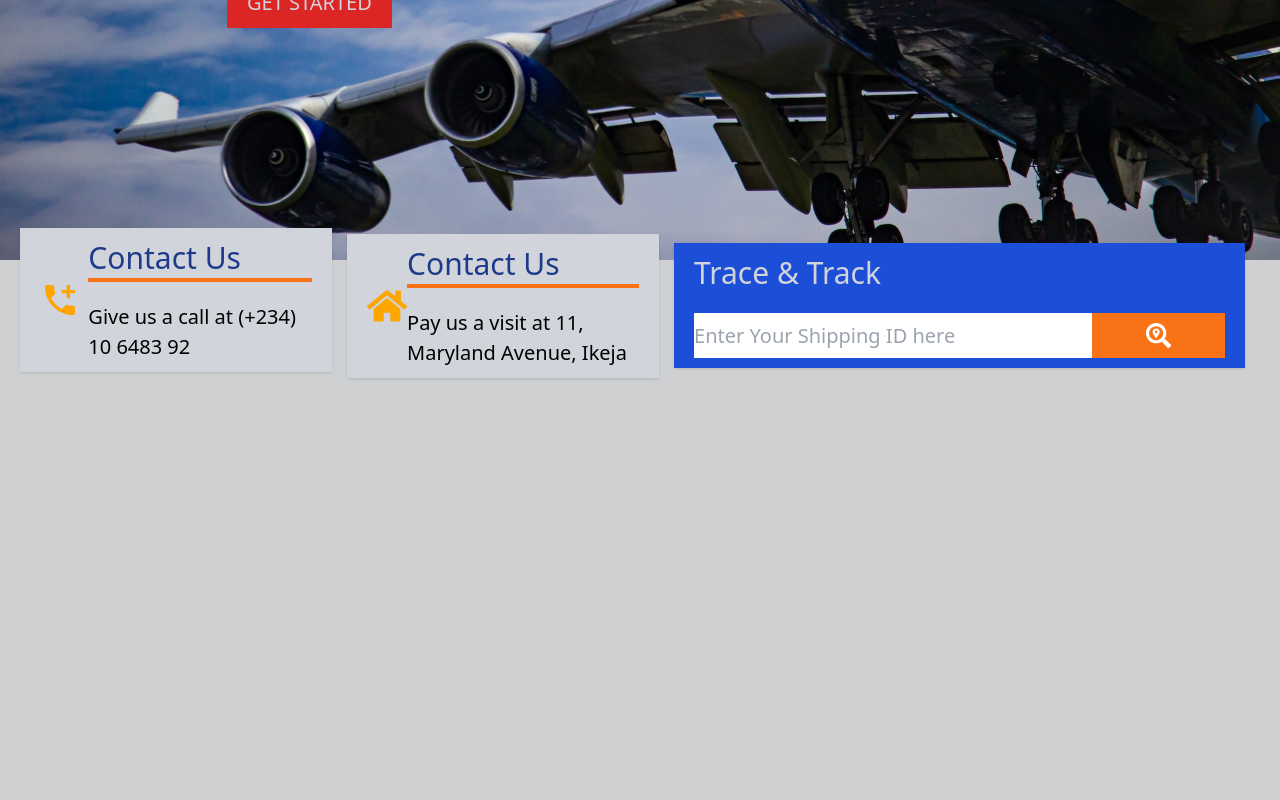
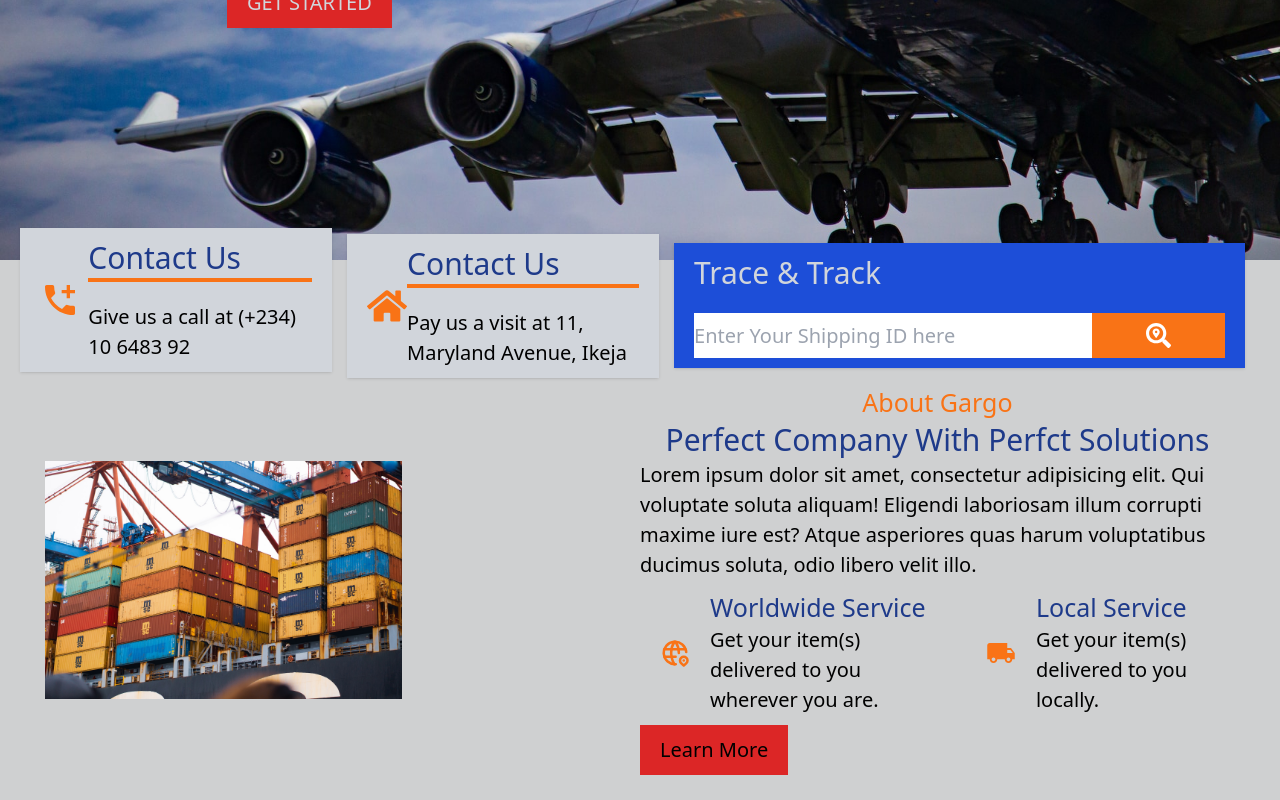
Before and after one commit to DaScOrPiO/logistic-app, a React (Vite) app: page / in a window 1280 px wide. Shown: the part 611-1411 px from the top of the page. Before the commit the page ends 1015 px from the top, so only its background shows below. Built offline with nearby package versions, Linux system fonts and the light colour scheme.

Commit message:
FEAT: landing page section 1

```diff
--- a/src/components/desktoNav.jsx
+++ b/src/components/desktoNav.jsx
@@ -35,7 +35,7 @@ export default function DesktoNav() {
     const handleScroll = () => {
       const winHeight = window.innerHeight;
       const scroll = window.scrollY;
-      const scrollOffset = scroll > winHeight * 0.1;
+      const scrollOffset = scroll > winHeight * 0.2;
 
       setIsFixed(scrollOffset);
     };
--- a/src/components/homepage.jsx
+++ b/src/components/homepage.jsx
@@ -1,80 +1,11 @@
-import { FaHome } from "react-icons/fa";
-import { MdAddCall } from "react-icons/md";
-import { FaSearchLocation } from "react-icons/fa";
+import Header from "./landingPage/header";
+import Section1 from "./landingPage/section1";
 
-export default function Homepage() {
+export default function homepage() {
   return (
     <div className="homepage-contents w-full">
-      <header className="py-5 px-3 flex flex-col items-center justify-center">
-        <div className="hero-image w-full h-full">
-          <div className="text-container flex flex-col items-start justify-center md:w-3/4 h-full mt-8 ml-12 py-5">
-            <h2 className="lg:text-6xl md:text-3xl text-gray-300">
-              Empower Your Business With Better Logistics
-            </h2>
-            <p className="text-gray-300 md:text-xl mt-2">
-              We Provide Quality Logistic Services Around The World
-            </p>
-
-            <div className="flex justify-center md:w-2/4 mt-2">
-              <button className="px-4 py-2 bg-red-600 text-gray-300">
-                GET STARTED
-              </button>
-            </div>
-          </div>
-        </div>
-
-        <section className="card-section-1 w-full flex flex-col flex-wrap justify-center py-2 px-2">
-          <div className="inner-content w-full flex justify-evenly items-center lg:flex-nowrap md:flex-wrap py-2 px-2">
-            <div className="item-1 md:mr-3 shadow md:w-2/5 py-2 flex bg-gray-300 px-4">
-              <span className="icon-element w-1/4 flex items-center">
-                <MdAddCall size="40px" color="orange" />
-              </span>
-
-              <span>
-                <h2 className="mb-4 text-2xl text-blue-900 border-b-4 border-orange-500">
-                  Contact Us
-                </h2>
-                <p>Give us a call at (+234) 10 6483 92</p>
-              </span>
-            </div>
-
-            <div className="item-2 md:mr-3 shadow md:w-2/5 py-2 flex bg-gray-300 px-4">
-              <span className="icon-element w-1/4 flex items-center">
-                <FaHome size="40px" color="orange" />
-              </span>
-
-              <span>
-                <h2 className="mb-4 text-2xl text-blue-900 border-b-4 border-orange-500 f">
-                  Contact Us
-                </h2>
-                <p>Pay us a visit at 11, Maryland Avenue, Ikeja</p>
-              </span>
-            </div>
-
-            <div
-              className="item-3 flex flex-col justify-center md:mr-3 shadow md:w-3/4
-             px-4 py-2 bg-blue-700 text-gray-300"
-            >
-              <h2 className="mb-4 text-2xl">Trace & Track</h2>
-              <div className="w-full flex">
-                <label htmlFor="search-location" hidden></label>
-                <input
-                  type="text"
-                  id="search-location"
-                  placeholder="Enter Your Shipping ID here"
-                  className="w-3/4"
-                />
-                <button
-                  type="submit"
-                  className="bg-orange-500 px-3 py-2 w-1/4 flex justify-center"
-                >
-                  <FaSearchLocation size="25px" color="white" />
-                </button>
-              </div>
-            </div>
-          </div>
-        </section>
-      </header>
+      <Header />
+      <Section1 />
     </div>
   );
 }
--- /dev/null
+++ b/src/components/landingPage/header.jsx
@@ -0,0 +1,80 @@
+import { FaHome } from "react-icons/fa";
+import { MdAddCall } from "react-icons/md";
+import { FaSearchLocation } from "react-icons/fa";
+
+export default function Homepage() {
+  return (
+    <>
+      <header className="py-5 px-3 flex flex-col items-center justify-center">
+        <div className="hero-image w-full h-full">
+          <div className="text-container flex flex-col items-start justify-center md:w-3/4 h-full mt-8 ml-12 py-5">
+            <h2 className="lg:text-6xl md:text-3xl text-gray-300">
+              Empower Your Business With Better Logistics
+            </h2>
+            <p className="text-gray-300 md:text-xl mt-2">
+              We Provide Quality Logistic Services Around The World
+            </p>
+
+            <div className="flex justify-center md:w-2/4 mt-2">
+              <button className="px-4 py-2 bg-red-600 text-gray-300">
+                GET STARTED
+              </button>
+            </div>
+          </div>
+        </div>
+
+        <section className="card-section-1 w-full flex flex-col flex-wrap justify-center py-2 px-2">
+          <div className="inner-content w-full flex justify-evenly items-center lg:flex-nowrap md:flex-wrap py-2 px-2">
+            <div className="item-1 md:mr-3 shadow md:w-2/5 py-2 flex bg-gray-300 px-4">
+              <span className="icon-element w-1/4 flex items-center">
+                <MdAddCall size="40px" className="text-orange-500" />
+              </span>
+
+              <span>
+                <h2 className="mb-4 text-2xl text-blue-900 border-b-4 border-orange-500">
+                  Contact Us
+                </h2>
+                <p>Give us a call at (+234) 10 6483 92</p>
+              </span>
+            </div>
+
+            <div className="item-2 md:mr-3 shadow md:w-2/5 py-2 flex bg-gray-300 px-4">
+              <span className="icon-element w-1/4 flex items-center">
+                <FaHome size="40px" className="text-orange-500" />
+              </span>
+
+              <span>
+                <h2 className="mb-4 text-2xl text-blue-900 border-b-4 border-orange-500 f">
+                  Contact Us
+                </h2>
+                <p>Pay us a visit at 11, Maryland Avenue, Ikeja</p>
+              </span>
+            </div>
+
+            <div
+              className="item-3 flex flex-col justify-center md:mr-3 shadow md:w-3/4
+             px-4 py-2 bg-blue-700 text-gray-300"
+            >
+              <h2 className="mb-4 text-2xl">Trace & Track</h2>
+              <div className="w-full flex">
+                <label htmlFor="search-location" hidden></label>
+                <input
+                  type="text"
+                  id="search-location"
+                  placeholder="Enter Your Shipping ID here"
+                  className="w-3/4"
+                />
+                <button
+                  type="submit"
+                  className="bg-orange-500 px-3 py-2 w-1/4 flex justify-center"
+                >
+                  <FaSearchLocation size="25px" color="white" />
+                </button>
+              </div>
+            </div>
+          </div>
+        </section>
+      </header>
+    </>
+  );
+}
--- /dev/null
+++ b/src/components/landingPage/section1.jsx
@@ -0,0 +1,59 @@
+import docks from "../../assets/images/docks.jpg";
+import { TbWorldPin } from "react-icons/tb";
+import { MdLocalShipping } from "react-icons/md";
+
+export default function Section1() {
+  return (
+    <section className="section-1 lg:mt-20 w-full px-5">
+      <div className="md:flex w-full px-4">
+        <div className="image-container md:w-2/4 flex items-center">
+          <img src={docks} alt="our loading docks" width="60%" height="40%" className="image" />
+        </div>
+
+        <div className="md:w-2/4 py-5 flex flex-col items-center">
+          <h2 className="text-orange-500 text-xl">About Gargo</h2>
+          <p className="text-2xl text-blue-900">
+            Perfect Company With Perfct Solutions
+          </p>
+
+          <div>
+            <p>
+              Lorem ipsum dolor sit amet, consectetur adipisicing elit. Qui
+              voluptate soluta aliquam! Eligendi laboriosam illum corrupti
+              maxime iure est? Atque asperiores quas harum voluptatibus ducimus
+              soluta, odio libero velit illo.
+            </p>
+          </div>
+
+          <div className="md:flex w-full">
+            <div className="flex px-4 py-2">
+              <span className="flex items-center mr-4">
+                <TbWorldPin size="30px" className="text-orange-500" />
+              </span>
+
+              <span>
+                <h2 className="text-xl text-blue-900">Worldwide Service</h2>
+                <p>Get your item(s) delivered to you wherever you are.</p>
+              </span>
+            </div>
+
+            <div className="flex px-4 py-2">
+              <span className="flex items-center mr-4">
+                <MdLocalShipping size="30px" className="text-orange-500" />
+              </span>
+
+              <span>
+                <h2 className="text-xl text-blue-900">Local Service</h2>
+                <p>Get your item(s) delivered to you locally.</p>
+              </span>
+            </div>
+          </div>
+
+          <div className="w-full flex justify-start">
+            <button className="bg-red-600 px-4 py-2">Learn More</button>
+          </div>
+        </div>
+      </div>
+    </section>
+  );
+}
--- a/src/styles/index.scss
+++ b/src/styles/index.scss
@@ -43,9 +43,36 @@
   }
 }
 
+@media screen and (max-width: 1024px) {
+  .homepage {
+    .homepage-contents {
+      .section-1 {
+        margin-top: 25%;
+        div {
+          .image-container {
+            .image {
+              width: 80%;
+            }
+          }
+        }
+      }
+    }
+  }
+}
+
 @media screen and (max-width: 767px) {
   .homepage {
     .homepage-contents {
+      .section-1 {
+        margin-top: 80%;
+        div {
+          .image-container {
+            .image {
+              width: 100%;
+            }
+          }
+        }
+      }
       header {
         .hero-image {
           .text-container {
@@ -75,6 +102,16 @@
 @media screen and (max-width: 400px) {
   .homepage {
     .homepage-contents {
+      .section-1 {
+        margin-top: 150%;
+        div {
+          .image-container {
+            .image {
+              width: 100%;
+            }
+          }
+        }
+      }
       header {
         .hero-image {
           .text-container {
```
Also changed, not shown: src/assets/images/docks.jpg (added), src/assets/images/landing_page.jpg (added).
